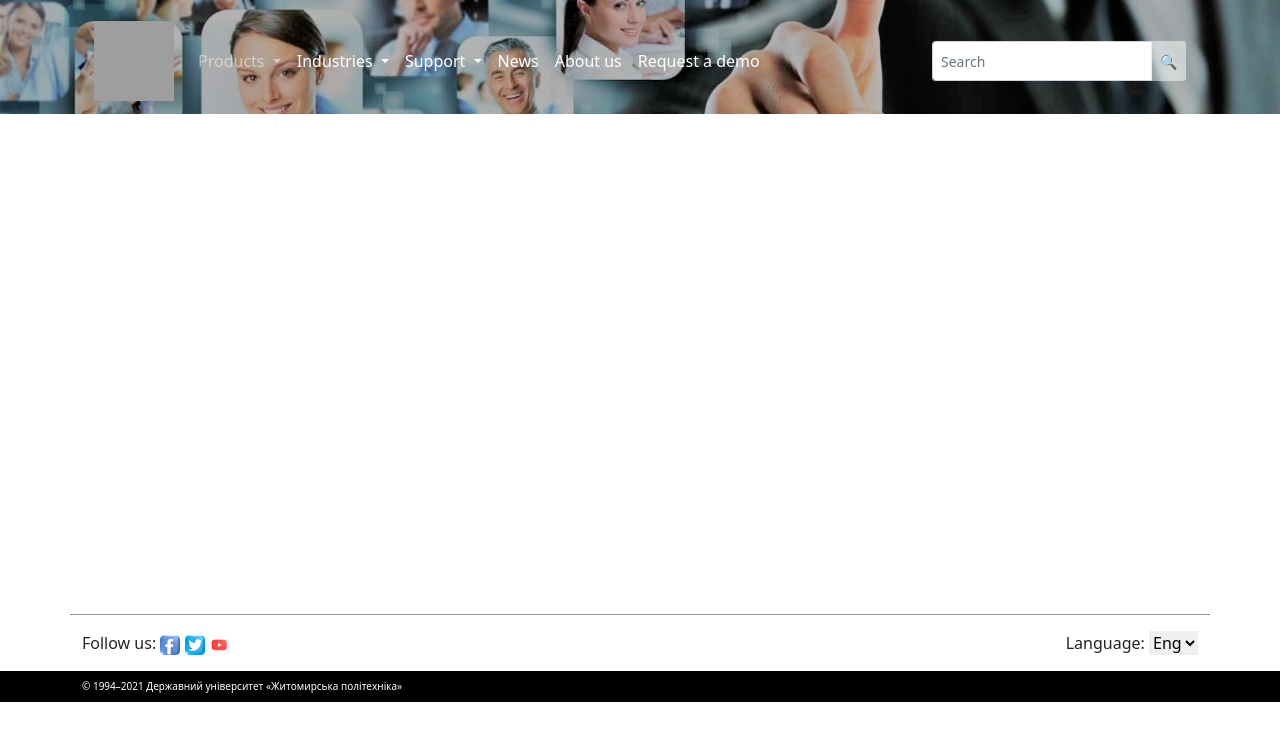
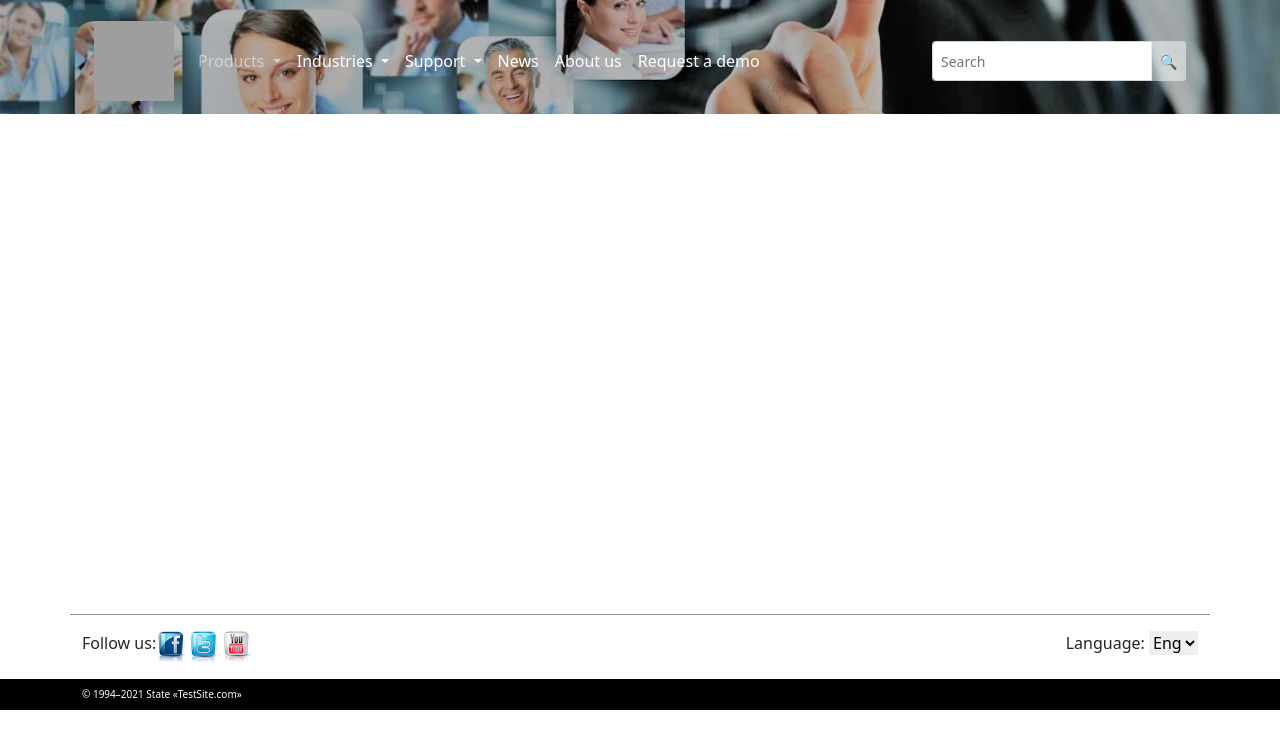
Before and after one commit to Kolia-Kruty/view-SalesMartix, a plain HTML site: page index.html in a window 1280 px wide. Drawn offline with Linux system fonts and the light colour scheme; grey boxes are pictures that could not be loaded.

Commit message:
update footer and update icon in footer

```diff
--- a/css/style.css
+++ b/css/style.css
@@ -1,5 +1,3 @@
-
-
 .wrapper {
   min-width: 320px;
   max-width: 1920px;
@@ -7,7 +5,6 @@
 }
 
 .header {
-  /* background-color: #868686; */
   background-image: url("../images/header-bg.jpg");
   background-position: center;
   background-repeat: no-repeat;
@@ -53,30 +50,36 @@
   box-shadow: none !important;
 }
 
-main{
+main {
   height: 500px;
 }
 
-.footer>div:first-child{
+.footer > div:first-child {
   border-top: 1px solid #969696;
 }
 
-.footer__link{
+.footer__list-link {
+  list-style: none;
+  margin: 0;
+  padding: 0;
+}
+
+.footer__link {
   color: #000;
   text-decoration: none;
 }
 
-.footer__link__img{
-    height: 20px;
-    width: 20px;
+.footer__link-img {
+  height: 32px;
+  width: 32px;
 }
 
-.footer__copyright{
+.footer__copyright {
   background-color: #000;
   color: #fff;
   font-size: 10px;
 }
 
-.footer select{
+.footer select {
   border: none;
 }
--- a/index.html
+++ b/index.html
@@ -9,7 +9,7 @@
     <meta http-equiv="X-UA-Compatible" content="IE=edge" />
     <link rel="stylesheet" href="css/bootstrap.min.css" type="text/css" />
     <link rel="stylesheet" href="css/style.css" type="text/css" />
-    <title>OSKI.solutions - Quote</title>
+    <title>TestSite.com</title>
 </head>
 
 <body>
@@ -106,24 +106,37 @@
         <footer class="footer">
 
             <div class="container d-flex justify-content-between pt-3 pb-3">
-                <div>
-                    Follow us:
-                    <a href="#" class="footer__link">
-                        <img src="./images/icons/facebook_icon.png" alt="icon facebook" class="footer__link__img">
-                    </a>
-                    <a href="#" class="footer__link">
-                        <img src="./images/icons/twitter_icon.png" alt="icon twitter" class="footer__link__img">
-                    </a>
-                    <a href="#" class="footer__link">
-                        <img src="./images/icons/youtube_icon.png" alt="icon youtube" class="footer__link__img">
-                    </a>
+                <div class="d-flex flex-wrap ">
+                    <div>
+                        Follow us:
+                    </div>
+                    <div class="d-flex flex-wrap">
+                        <div>
+                            <a href="#" class="footer__link">
+                                <img src="./images/icons/Facebook_icon2.png" alt="icon facebook"
+                                    class="footer__link-img">
+                            </a>
+                        </div>
+                        <div>
+                            <a href="#" class="footer__link">
+                                <img src="./images/icons/Twitter_icon2.png" alt="icon twitter" class="footer__link-img">
+                            </a>
+
+                        </div>
+                        <div>
+                            <a href="#" class="footer__link">
+                                <img src="./images/icons/Youtube_icon2.png" alt="icon youtube" class="footer__link-img">
+                            </a>
+                        </div>
+                    </div>
+
                 </div>
 
-                <div class="footer__lang">
+                <div class="footer__lang flex-shrink-0">
                     <form>
                         Language:
                         <select name="select">
-                            <option value="eng" selected >Eng</option>
+                            <option value="eng" selected>Eng</option>
                             <option value="ukr">Ukr</option>
                             <option value="rus">Rus</option>
                         </select>
@@ -134,7 +147,7 @@
 
             <div class="footer__copyright p-2">
                 <div class="container">
-                    © 1994–2021 Державний університет «Житомирська політехніка»
+                    © 1994–2021 State «TestSite.com»
                 </div>
             </div>
         </footer>
```
Also changed, not shown: images/icons/Facebook_icon2.png (added), images/icons/Twitter_icon2.png (added), images/icons/Youtube_icon2.png (added). Lines whose indentation alone changed are shown as unchanged.
